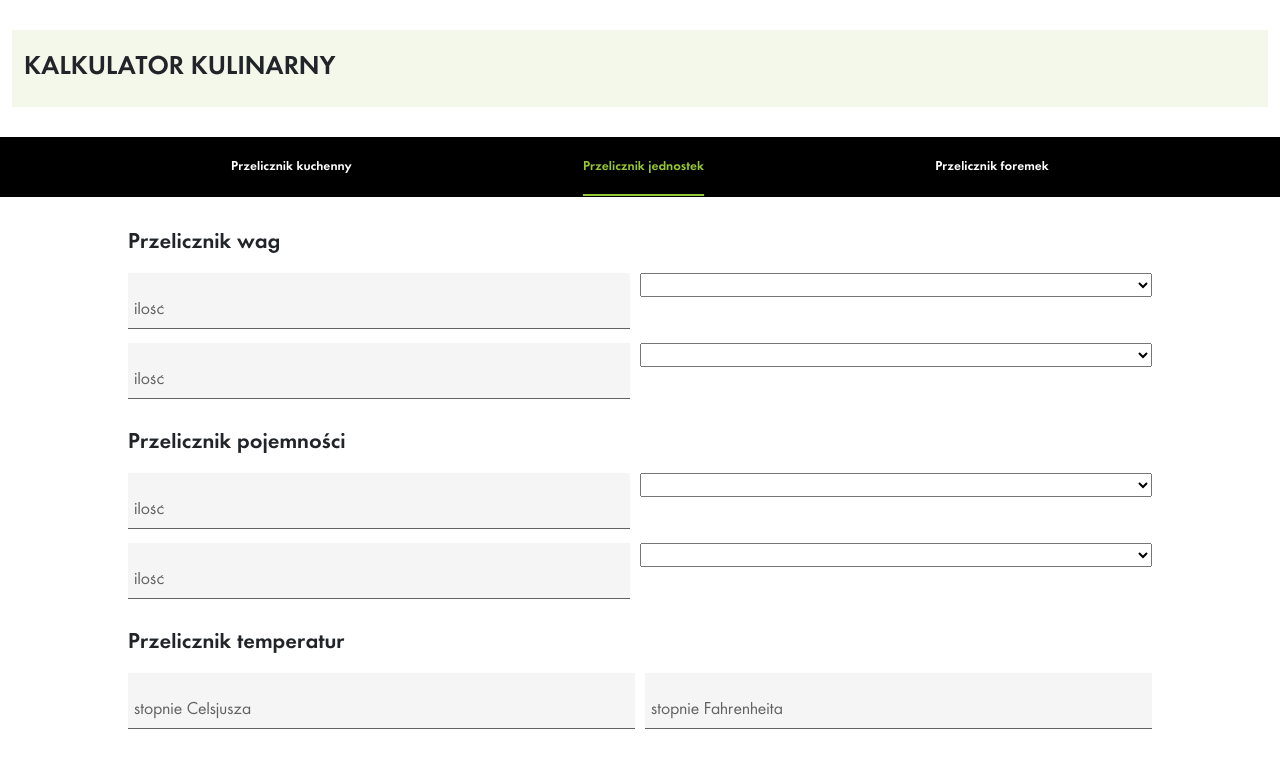
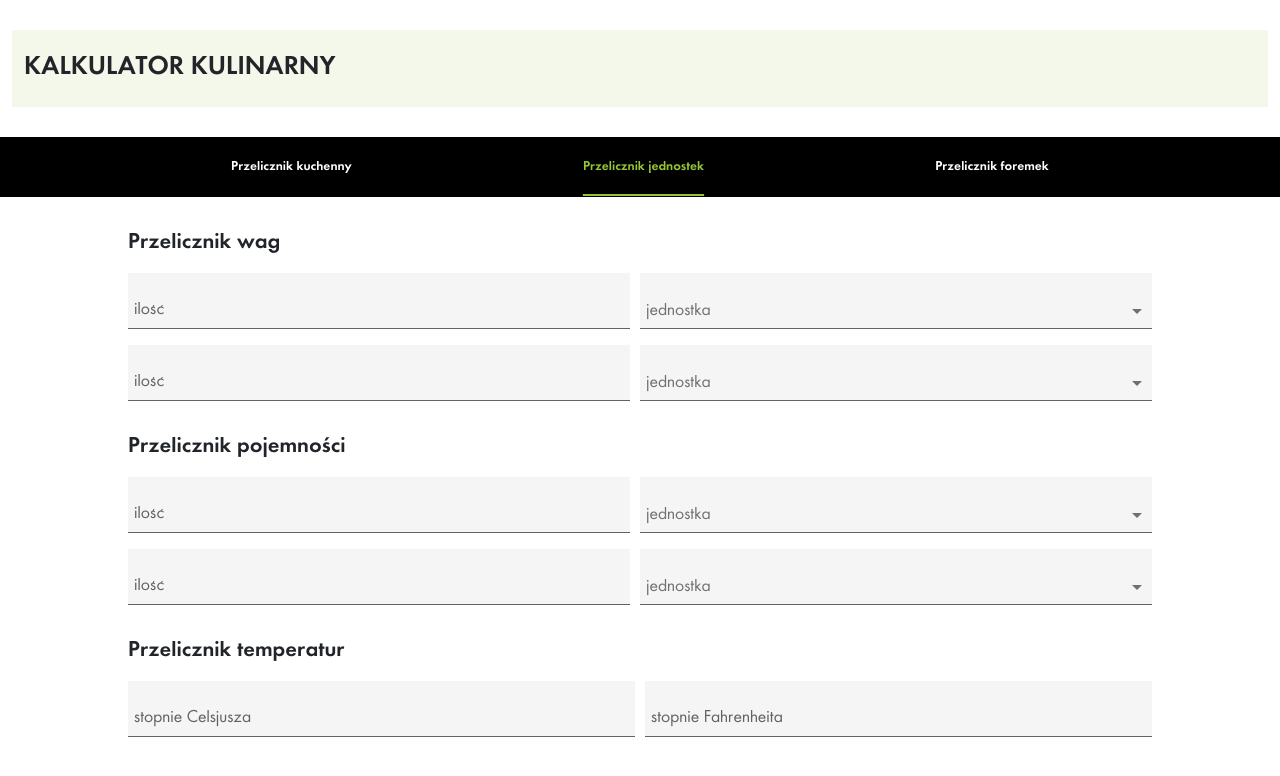
Before and after one commit to patryknw/calculator, an Angular app: page / in a window 1280 px wide. Both pictures are taken after a click on the element "Przelicznik jednostek". Shown: the top 776 px of the page. Built offline with nearby package versions, Linux system fonts and the light colour scheme.

Commit message:
added working stylised droplist

```diff
--- a/package.json
+++ b/package.json
@@ -14,14 +14,14 @@
     "@angular/common": "^14.2.0",
     "@angular/compiler": "^14.2.0",
     "@angular/core": "^14.2.0",
-    "@angular/forms": "^14.2.0",
+    "@angular/forms": "^14.2.11",
     "@angular/platform-browser": "^14.2.0",
     "@angular/platform-browser-dynamic": "^14.2.0",
     "@angular/router": "^14.2.0",
+    "@ng-select/ng-select": "^9.1.0",
     "bootstrap": "^4.1.0",
     "jquery": "^3.6.1",
     "rxjs": "~7.5.0",
-    "select2": "^4.1.0-rc.0",
     "tslib": "^2.3.0",
     "zone.js": "~0.11.4"
   },
--- a/src/app/components/content/content.component.html
+++ b/src/app/components/content/content.component.html
@@ -1,6 +1,6 @@
 <div class="main" id="tab1" #tab1>
     <h1>Przelicznik kuchenny</h1>
-    <div class="droplist"><app-droplist text="Produkt"></app-droplist></div>
+    <div class="droplist"><app-droplist text="Produkt" type="products" (emitChoice)="setChoiceValue($event)"></app-droplist></div>
     <div class="textbox-container">
         <div class="textbox"><app-textbox text="mililitr" id="mililitr" (emitNumber)="convertUnits($event)"></app-textbox></div>
         <div class="textbox"><app-textbox text="gram" id="gram" (emitNumber)="convertUnits($event)"></app-textbox></div>
@@ -22,20 +22,20 @@
     <h1>Przelicznik wag</h1>
     <div class="textbox-container">
         <div class="textbox" [ngStyle]="{'width': '50%'}"><app-textbox text="ilość" id="ilosc1" (emitNumber)="convertUnits($event)"></app-textbox></div>
-        <div class="droplist" [ngStyle]="{'width': '50%'}"><app-droplist text="jednostka"></app-droplist></div>
+        <div class="droplist" [ngStyle]="{'width': '50%'}"><app-droplist text="jednostka" type="weightUnits"></app-droplist></div>
     </div>
     <div class="textbox-container">
         <div class="textbox" [ngStyle]="{'width': '50%'}"><app-textbox text="ilość" id="ilosc2" (emitNumber)="convertUnits($event)"></app-textbox></div>
-        <div class="droplist" [ngStyle]="{'width': '50%'}"><app-droplist text="jednostka"></app-droplist></div>
+        <div class="droplist" [ngStyle]="{'width': '50%'}"><app-droplist text="jednostka" type="weightUnits"></app-droplist></div>
     </div>
     <h1>Przelicznik pojemności</h1>
     <div class="textbox-container">
         <div class="textbox" [ngStyle]="{'width': '50%'}"><app-textbox text="ilość" id="ilosc3" (emitNumber)="convertUnits($event)"></app-textbox></div>
-        <div class="droplist" [ngStyle]="{'width': '50%'}"><app-droplist text="jednostka"></app-droplist></div>
+        <div class="droplist" [ngStyle]="{'width': '50%'}"><app-droplist text="jednostka" type="volumeUnits"></app-droplist></div>
     </div>
     <div class="textbox-container">
         <div class="textbox" [ngStyle]="{'width': '50%'}"><app-textbox text="ilość" id="ilosc4" (emitNumber)="convertUnits($event)"></app-textbox></div>
-        <div class="droplist" [ngStyle]="{'width': '50%'}"><app-droplist text="jednostka"></app-droplist></div>
+        <div class="droplist" [ngStyle]="{'width': '50%'}"><app-droplist text="jednostka" type="volumeUnits"></app-droplist></div>
     </div>
     <h1>Przelicznik temperatur</h1>
     <div class="textbox-container">
--- a/src/app/components/droplist/droplist.component.css
+++ b/src/app/components/droplist/droplist.component.css
@@ -1,3 +1,3 @@
-select{
+.ng-select{
     width: 100%;
 }
--- a/src/app/components/droplist/droplist.component.html
+++ b/src/app/components/droplist/droplist.component.html
@@ -1,9 +1 @@
-<!--
-<div class="select2">
-  <select class="js-example-basic-single"></select>
-</div>
--->
-
-<select ng-options="selected.text for selected in vm.product" ng-model="vm.customProduct">
-  <option value="" disabled>Produkt</option>
-</select>
+<ng-select [items]="droplistType" bindLabel="name" placeholder="{{ text }}" [(ngModel)]="selected" class="custom" (close)="getChoice($event)"></ng-select>
--- a/src/app/components/droplist/droplist.component.ts
+++ b/src/app/components/droplist/droplist.component.ts
@@ -1,5 +1,4 @@
-import { Component, OnInit, Input } from '@angular/core';
-import 'select2';
+import { Component, OnInit, Input, Output, EventEmitter } from '@angular/core';
 
 @Component({
   selector: 'app-droplist',
@@ -8,21 +7,60 @@ import 'select2';
 })
 export class DroplistComponent implements OnInit {
   @Input() text!: string;
+  @Input() type!: string;
+  @Output() emitChoice = new EventEmitter();
+
+  public droplistType!: any;
+  public selected!: number;
+
+  public products = [
+    { id: 1, name: "Mąka", oneUnitInMillilitres: 1.9 },
+    { id: 2, name: "Miód", oneUnitInMillilitres: 0.7 },
+    { id: 3, name: "Cukier", oneUnitInMillilitres: 1.2 }
+  ];
+
+  public weightUnits = [
+    { id: 1, name: "miligram", oneUnitInGrams: 0.001 },
+    { id: 2, name: "gram", oneUnitInGrams: 1 },
+    { id: 3, name: "dekagram", oneUnitInGrams: 10 },
+    { id: 4, name: "kilogram", oneUnitInGrams: 100 },
+    { id: 5, name: "uncja (oz)", oneUnitInGrams: 28.3495 },
+    { id: 6, name: "funt (lb)", oneUnitInGrams: 453.592 },
+    { id: 7, name: "peck (US dry) (pk)", oneUnitInGrams: 8809.7676 },
+    { id: 8, name: "kwarta (US dry) (qt)", oneUnitInGrams: 1101.22095 }
+  ];
+
+  public volumeUnits = [
+    { id: 1, name: "mililitr", oneUnitInMillilitres: 1 },
+    { id: 2, name: "litr", oneUnitInMillilitres: 1000 },
+    { id: 3, name: "uncja (oz)", oneUnitInMillilitres: 28.4131 },
+    { id: 4, name: "pinta (pt)", oneUnitInMillilitres: 568.261 },
+    { id: 5, name: "kwarta (qt)", oneUnitInMillilitres: 1136.52 },
+    { id: 6, name: "galon (gal)", oneUnitInMillilitres: 4546.09 },
+    { id: 7, name: "uncja amerykańska (oz)", oneUnitInMillilitres: 29.5735 },
+    { id: 8, name: "pinta amerykańska (pt)", oneUnitInMillilitres: 473.176 },
+    { id: 9, name: "kwarta amerykańska (qt)", oneUnitInMillilitres: 946.3529 },
+    { id: 10, name: "galon amerykański (gal)", oneUnitInMillilitres: 3785.41 }
+  ];
 
   constructor() { }
 
   ngOnInit(): void {
+    switch(this.type){
+      case "products":
+        this.droplistType = this.products;
+        break;
+      case "weightUnits":
+        this.droplistType = this.weightUnits;
+        break;
+      case "volumeUnits":
+        this.droplistType = this.volumeUnits;
+        break;
+    }
   }
 
-  /*ngAfterViewInit(){
-    $('.js-example-basic-single').select2({
-      placeholder: this.text,
-      allowClear: true,
-      ajax: {
-        dataType: "json",
-        url: "assets/json/products.json"
-      }
-    });
-  }*/
+  getChoice(event: any){
+    this.emitChoice.emit( {event:event, choice:this.selected} );
+  }
 
 }
--- a/src/app/components/textbox/textbox.component.html
+++ b/src/app/components/textbox/textbox.component.html
@@ -1,6 +1,6 @@
 <p class="no-margin">
   <label class="pure-material-textfield-standard">
-    <input type="number" placeholder=" " min="0" max="999999999" class="input" #textbox (keyup)="getNumber($event, textbox.value)">
+    <input type="number" placeholder=" " class="input" #textbox (keyup)="getNumber($event, textbox.value)">
     <span class="text">{{ text }}</span>
   </label>
 </p>
--- a/src/styles.css
+++ b/src/styles.css
@@ -1,30 +1,32 @@
-@font-face {
+@import "~@ng-select/ng-select/themes/material.theme.css";
+
+@font-face{
     font-family: canal-light-plain;
     src: url(assets/fonts/CanalLightPlain.otf);
 }
 
-@font-face {
+@font-face{
     font-family: canal-demi-plain;
     src: url(assets/fonts/CanalDemiPlain.otf);
 }
 
-@font-face {
+@font-face{
     font-family: canal-bold-plain;
     src: url(assets/fonts/CanalBoldPlain.otf);
 }
 
-* {
+*{
     box-sizing: border-box;
     margin: 0;
     padding: 0;
     font-family: 'canal-light-plain';
 }
 
-/* Textbox input styling */
-
 .no-margin{
     margin: 0;
 }
+
+/* Textbox input styling */
 
 .pure-material-textfield-standard {
     position: relative;
@@ -130,95 +132,80 @@
 
 /* Select input styling */
 
-.select {
-    position: relative;
+.ng-select.ng-select-focused .ng-select-container:after{
+    border-color: #95c633;
+    border-width: 2px;
 }
 
-.select-text {
-    position: relative;
-    background-color: #f5f5f5;
-    padding: 20px 10px 10px 0;
-    font-size: 16px;
-    border-radius: 0;
-    border: none;
-    border-bottom: 1px solid rgba(0,0,0, 0.6);
+.ng-select.ng-select-focused .ng-select-container.ng-appearance-outline:after, .ng-select.ng-select-focused .ng-select-container.ng-appearance-outline:hover:after{
+    border-color: #95c633;
+    border-width: 2px;
 }
 
-.select-text:focus {
-    outline: none;
-    border-bottom: 1px solid rgba(0,0,0, 0);
+.ng-select.ng-select-focused .ng-select-container .ng-value-container .ng-placeholder{
+    transform: translateY(-0.99em) scale(0.7) translateZ(0.001px);
+    color: #95c633;
 }
 
-.select .select-text {
-    appearance: none;
-    -webkit-appearance:none
+.ng-select .ng-has-value .ng-placeholder,.ng-select.ng-select-opened .ng-placeholder{
+    transform:translateY(-0.99em) scale(0.7) translateZ(0.001px)
 }
 
-.select:after {
-    position: absolute;
-    top: 18px;
-    right: 10px;
-    width: 0;
-    height: 0;
-    padding: 0;
-    content: '';
-    border-left: 6px solid transparent;
-    border-right: 6px solid transparent;
-    border-top: 6px solid rgba(0, 0, 0, 0.6);
-    pointer-events: none;
+.ng-select.ng-select-focused .ng-select-container .ng-arrow-wrapper .ng-arrow{
+    color: #95c633;
 }
 
-.select-label {
-    color: rgba(0,0,0, 0.6);
-    font-size: 18px;
-    font-weight: normal;
-    position: absolute;
-    pointer-events: none;
-    left: 0;
-    top: 14px;
-    transition: 0.2s ease all;
+.ng-dropdown-panel .ng-dropdown-panel-items .ng-optgroup.ng-option-selected{
+    background: rgba(0,0,0,0.12);
+    color: #95c633;
 }
 
-.select-text:focus ~ .select-label, .select-text:valid ~ .select-label {
+.ng-dropdown-panel .ng-dropdown-panel-items .ng-option.ng-option-selected{
+    background:rgba(0, 0, 0, 0.07);
     color: #95c633;
-    top: 0;
-    transition: 0.2s ease all;
-    font-size: 14px;
 }
 
-.select-bar {
-    position: relative;
-    display: block;
+.ng-select .ng-select-container{
+    color: rgba(0, 0, 0, 0.87);
+    align-items: baseline;
+    min-height: 51.5px;
+    background-color: #f5f5f5;
+    padding-left: 6px;
+    height: 56px;
 }
 
-.select-bar:before, .select-bar:after {
-    content: '';
-    height: 2px;
-    width: 0;
-    bottom: 1px;
-    position: absolute;
-    background: #95c633;
-    transition: 0.2s ease all;
+.ng-select .ng-arrow-wrapper{
+    bottom: 2px;
+    padding-right: 6px;
 }
 
-.select-bar:before {
-    left: 50%;
+.ng-select .ng-select-container .ng-value-container .ng-input{
+    padding-left: 6px;
+    bottom: .4375em;
 }
 
-.select-bar:after {
-    right: 50%;
+.ng-select .ng-select-container .ng-value-container .ng-placeholder{
+    position: absolute;
+    color: rgba(0, 0, 0, 0.54);
+    transform-origin: left 0;
+    transition: transform 0.3s cubic-bezier(0.25, 0.8, 0.25, 1), color 0.3s cubic-bezier(0.25, 0.8, 0.25, 1), width 0.3s cubic-bezier(0.25, 0.8, 0.25, 1);
+    padding-top: 4px;
 }
 
-.select-text:focus ~ .select-bar:before, .select-text:focus ~ .select-bar:after {
-    width: 50%;
+.ng-select .ng-select-container:after{
+    border-bottom: 1px solid rgba(0, 0, 0, 0.6);
+    content: "";
+    bottom: 0;
+    left: 0;
+    right: 0;
+    position: absolute;
+    transition: border-color 0.2s cubic-bezier(0.55, 0, 0.55, 0.2);
 }
 
-.select-highlight {
-    position: absolute;
-    height: 60%;
-    width: 100px;
-    top: 25%;
-    left: 0;
-    pointer-events: none;
-    opacity: 0.5;
+.ng-value{
+    transform: translate(0, 4px);
 }
+
+.ng-select {
+    padding-bottom: 0;
+}
```
Also changed, not shown: src/app/app.module.ts (+7 -2 lines), src/app/components/content/content.component.ts (+24 -3 lines), src/assets/json/products.json (+31 -34 lines), 1 other file (tests, documents, lock files or other folders).
